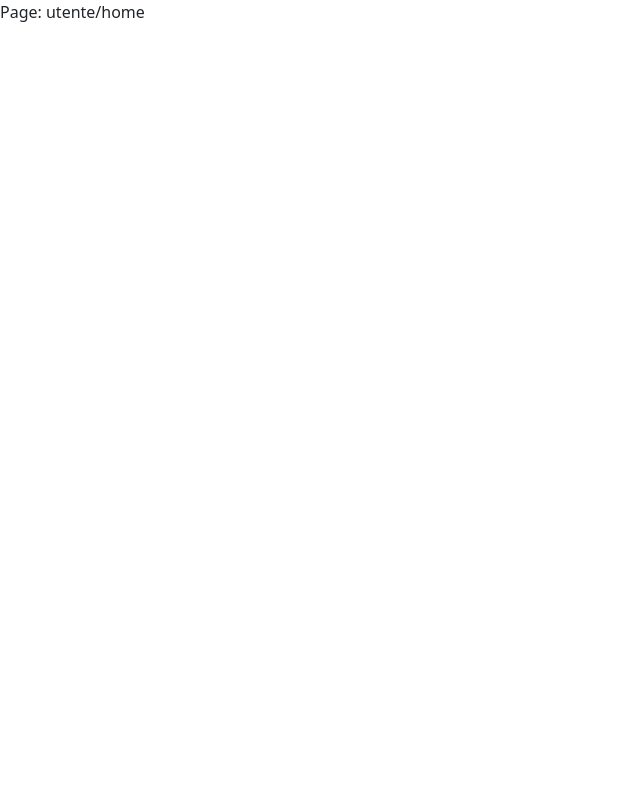
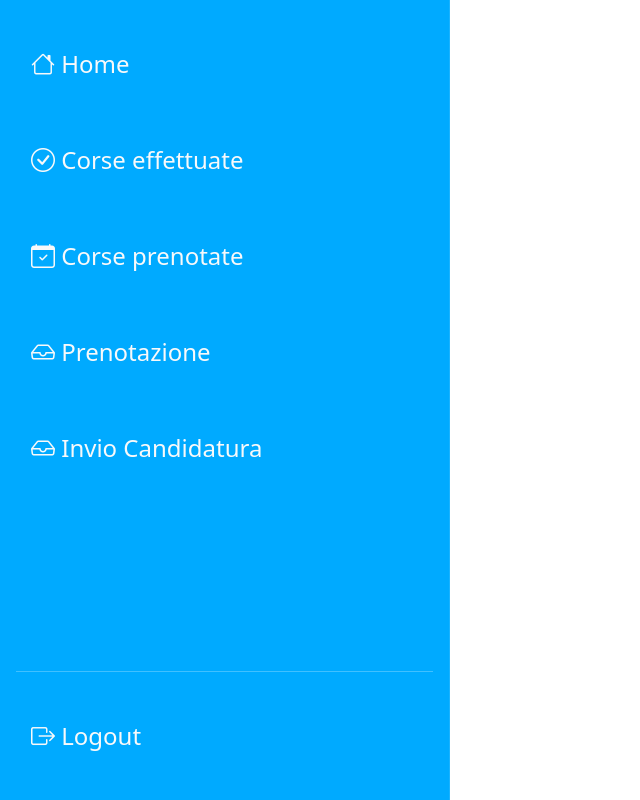
Before and after one commit to RiccardoC20/AutonoMi, a Nuxt app: page /utente/home in a window 1280 px wide. Shown: the whole page, without its empty margins (0-640 px from the left). Built offline with nearby package versions, Linux system fonts and the light colour scheme.

Commit message:
personalizzazione della SideBar per utente, comune e vettore

```diff
--- a/app/app.vue
+++ b/app/app.vue
@@ -1,7 +1,3 @@
-<script setup lang="ts">
-  import FormInput from './components/FormInput.vue';
-</script>
-
 <template>
   <div>
     <NuxtPage></NuxtPage>
--- a/app/pages/comune/home.vue
+++ b/app/pages/comune/home.vue
@@ -1,8 +1,20 @@
-<script setup lang="ts"></script>
+<script setup>
+import SideBar from '~/components/SideBar.vue';
+
+const links = [
+  { label: "Home", to: "/comune/home", icon: "bi bi-house" },
+  { label: "Abbonamenti", to: "/comune/Abbonamenti", icon: "bi bi-check-circle" },
+  { label: "Utenti", to: "/comune/utenti", icon: "bi bi-calendar-check" },
+  { label: "Vettori", to: "/comune/vettori", icon: "bi bi-inbox" },
+  { label: "Corse", to: "/comune/corse", icon: "bi bi-house" },
+  { label: "Candidature", to: "/comune/candidature", icon: "bi bi-check-circle" },
+]
+</script>
 
 <template>
-  <div>
-    Page: comune/home
+  <div class="d-flex">
+    <SideBar color="#00C383" :links="links" title="Comune" />
+
   </div>
 </template>
 
--- a/app/pages/utente/home.vue
+++ b/app/pages/utente/home.vue
@@ -1,8 +1,19 @@
-<script setup lang="ts"></script>
+<script setup>
+import SideBar from '~/components/SideBar.vue';
+
+const links = [
+  { label: "Home", to: "/utente/home", icon: "bi bi-house" },
+  { label: "Corse effettuate", to: "/utente/corse-effettuate", icon: "bi bi-check-circle" },
+  { label: "Corse prenotate", to: "/utente/corse-prenotate", icon: "bi bi-calendar-check" },
+  { label: "Prenotazione", to: "/utente/prenotazione", icon: "bi bi-inbox" },
+  { label: "Invio Candidatura", to: "/utente/invio-candidatura", icon: "bi bi-inbox" },
+]
+</script>
 
 <template>
-  <div>
-    Page: utente/home
+  <div class="d-flex">
+    <SideBar color="#00AAFF" :links="links" />
+
   </div>
 </template>
 
--- a/app/pages/vettore/home.vue
+++ b/app/pages/vettore/home.vue
@@ -11,8 +11,7 @@ const links = [
 
 <template>
   <div class="d-flex">
-    <SideBar color="#FFC277" :links="links" title="Vettore" />
-
+    <SideBar color="#FFCFA5" :links="links" title="Vettore" />
 
   </div>
 </template>
```
